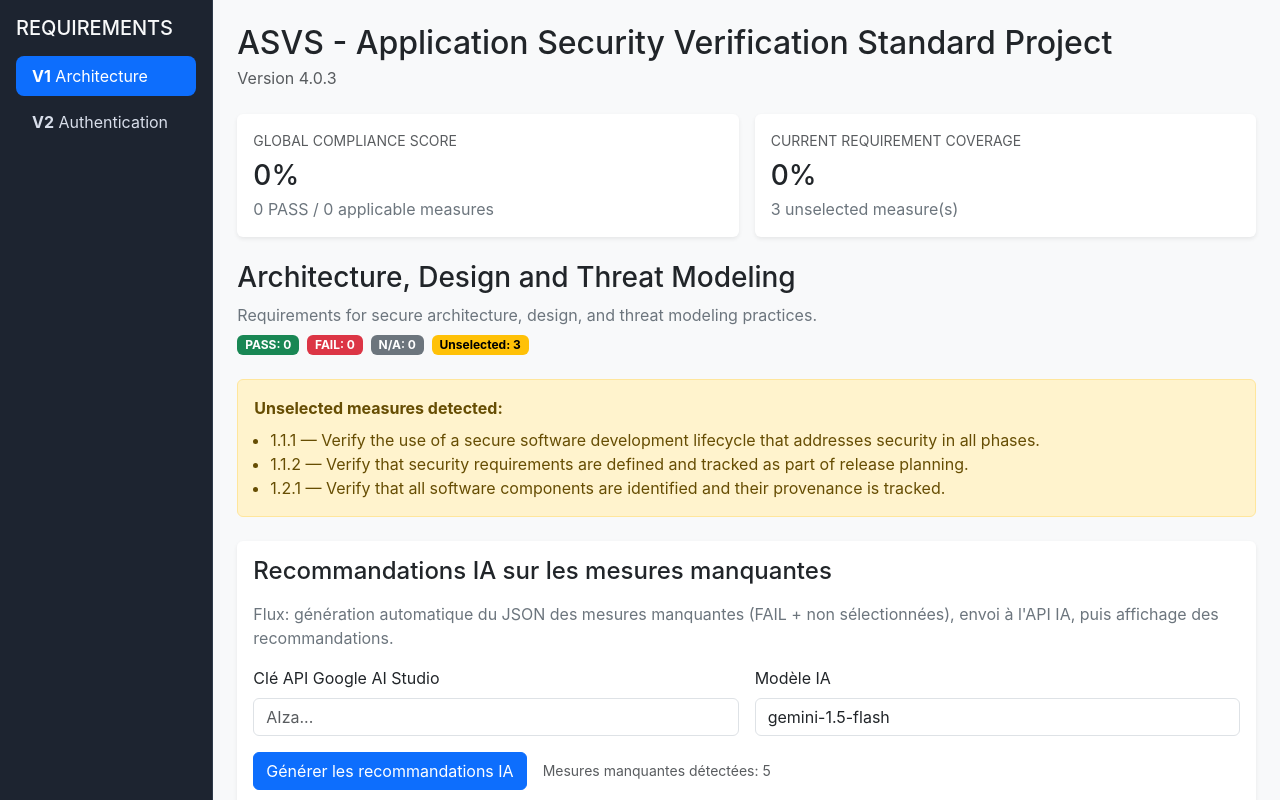
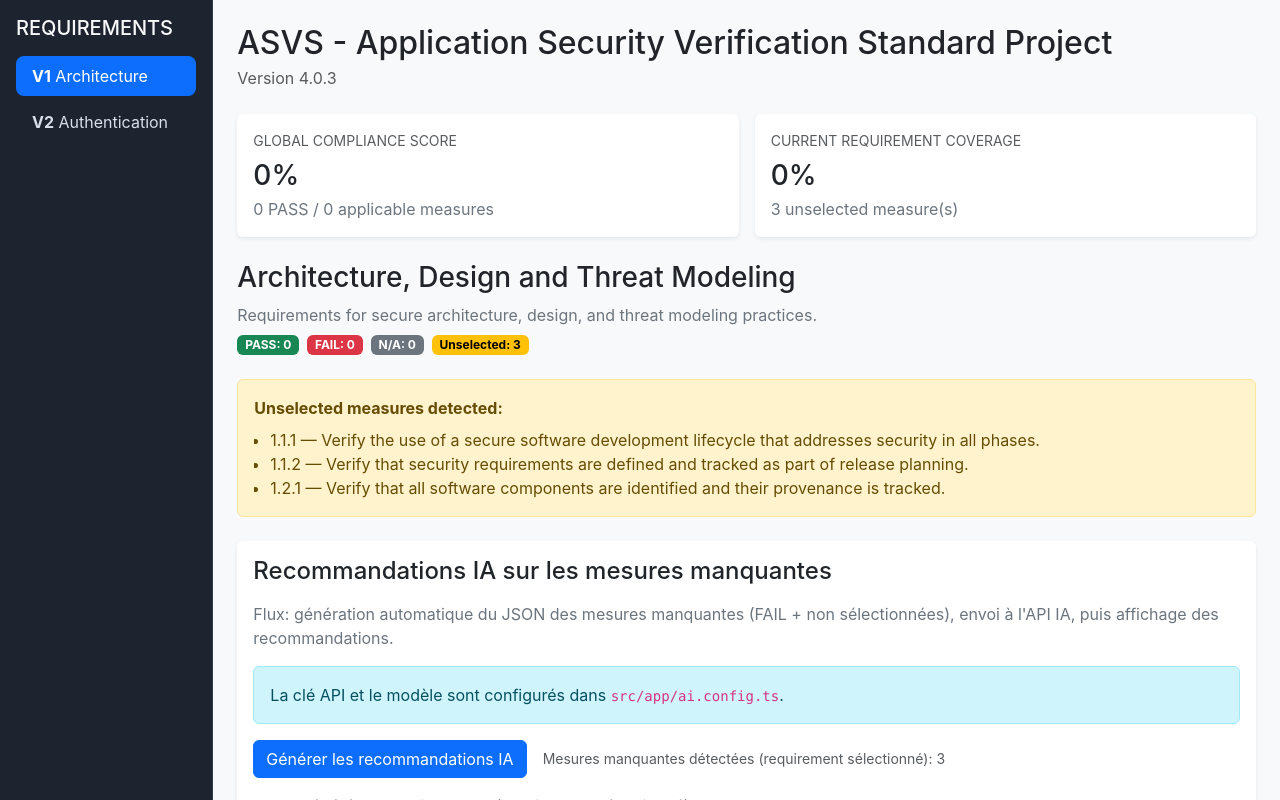
Before and after one commit to houssam-amraoui/asvsWeb, an Angular app: page / in a window 1280 px wide. Shown: the top 800 px of the page. Built offline with nearby package versions, Linux system fonts and the light colour scheme.

Commit message:
fix: align AI recommendation UI and payload with requested behavior

```diff
--- /dev/null
+++ b/src/app/ai.config.ts
@@ -0,0 +1,4 @@
+export const AI_CONFIG = {
+  apiKey: 'REPLACE_WITH_GOOGLE_AI_STUDIO_API_KEY',
+  model: 'gemini-1.5-flash'
+};
--- a/src/app/app.css
+++ b/src/app/app.css
@@ -71,6 +71,11 @@
   box-shadow: 0 0 0 0.2rem rgba(13, 110, 253, 0.25);
 }
 
+.unselected-list-scroll {
+  max-height: 180px;
+  overflow: auto;
+}
+
 .json-preview,
 .recommendation-preview {
   background: #0f172a;
--- a/src/app/app.html
+++ b/src/app/app.html
@@ -66,7 +66,7 @@
           @if (unselectedItems.length > 0) {
             <div class="alert alert-warning mb-4">
               <strong>Unselected measures detected:</strong>
-              <ul class="mb-0 mt-2 ps-3">
+              <ul class="mb-0 mt-2 ps-3 unselected-list-scroll">
                 @for (item of unselectedItems; track item.id) {
                   <li>{{ item.id }} — {{ item.verification_requirement }}</li>
                 }
@@ -83,22 +83,15 @@
                 puis affichage des recommandations.
               </p>
 
-              <div class="row g-3">
-                <div class="col-12 col-lg-6">
-                  <label class="form-label">Clé API Google AI Studio</label>
-                  <input class="form-control" [(ngModel)]="aiApiKey" type="password" placeholder="AIza..." />
-                </div>
-                <div class="col-12 col-lg-6">
-                  <label class="form-label">Modèle IA</label>
-                  <input class="form-control" [(ngModel)]="aiModel" placeholder="gemini-1.5-flash" />
-                </div>
+              <div class="alert alert-info mb-0">
+                La clé API et le modèle sont configurés dans <code>src/app/ai.config.ts</code>.
               </div>
 
               <div class="d-flex flex-wrap align-items-center gap-3 mt-3">
                 <button class="btn btn-primary" (click)="generateIaRecommendations()" [disabled]="isGeneratingRecommendations">
                   {{ isGeneratingRecommendations ? 'Génération en cours...' : 'Générer les recommandations IA' }}
                 </button>
-                <span class="text-muted small">Mesures manquantes détectées: {{ missingMeasuresPayload.length }}</span>
+                <span class="text-muted small">Mesures manquantes détectées (requirement sélectionné): {{ missingMeasuresPayload.length }}</span>
               </div>
 
               @if (aiErrorMessage) {
@@ -106,7 +99,7 @@
               }
 
               <div class="mt-3">
-                <label class="form-label">JSON généré automatiquement</label>
+                <label class="form-label">JSON généré automatiquement (requirement sélectionné)</label>
                 <pre class="json-preview">{{ missingMeasuresJson }}</pre>
               </div>
 
--- a/src/app/app.ts
+++ b/src/app/app.ts
@@ -1,6 +1,7 @@
 import { CommonModule } from '@angular/common';
 import { ChangeDetectorRef, Component, OnInit } from '@angular/core';
 import { FormsModule } from '@angular/forms';
+import { AI_CONFIG } from './ai.config';
 import { DataService, MissingMeasurePayload, Requirement, RequirementSection, VerificationItem } from './data.service';
 
 type VerificationStatus = 'PASS' | 'FAIL' | 'N/A' | '';
@@ -41,8 +42,8 @@
   isLoading = true;
   errorMessage = '';
 
-  aiApiKey = '';
-  aiModel = 'gemini-1.5-flash';
+  private readonly aiApiKey = AI_CONFIG.apiKey;
+  private readonly aiModel = AI_CONFIG.model;
   aiRecommendations = '';
   aiErrorMessage = '';
   isGeneratingRecommendations = false;
@@ -94,8 +95,8 @@
     this.aiErrorMessage = '';
     this.aiRecommendations = '';
 
-    if (!this.aiApiKey.trim()) {
-      this.aiErrorMessage = 'Veuillez saisir une clé API Google AI Studio.';
+    if (!this.aiApiKey.trim() || this.aiApiKey === 'REPLACE_WITH_GOOGLE_AI_STUDIO_API_KEY') {
+      this.aiErrorMessage = 'Veuillez configurer la clé API dans src/app/ai.config.ts.';
       return;
     }
 
@@ -144,8 +145,12 @@
   get missingMeasuresPayload(): MissingMeasurePayload[] {
     const payload: MissingMeasurePayload[] = [];
 
-    this.requirements.forEach((requirement) => {
-      requirement.Items.forEach((section) => {
+    const currentRequirement = this.selectedRequirement;
+    if (!currentRequirement) {
+      return payload;
+    }
+
+    currentRequirement.Items.forEach((section) => {
       section.Items.forEach((item) => {
         const status: VerificationStatus = item.status ?? '';
 
@@ -158,13 +163,12 @@
           asvs_level: item.asvs_level,
           requirement: item.verification_requirement,
           cwe: item.cwe,
-            requirement_shortcode: requirement.Shortcode,
+          requirement_shortcode: currentRequirement.Shortcode,
           section_shortcode: section.Shortcode,
           status: status === 'FAIL' ? 'FAIL' : 'UNSELECTED',
           comment: item.comment,
           tool_used: item.tool_used,
           source_code_reference: item.source_code_reference
-          });
         });
       });
     });
```
Also changed, not shown: 1 other file (tests, documents, lock files or other folders). Lines whose indentation alone changed are shown as unchanged.
